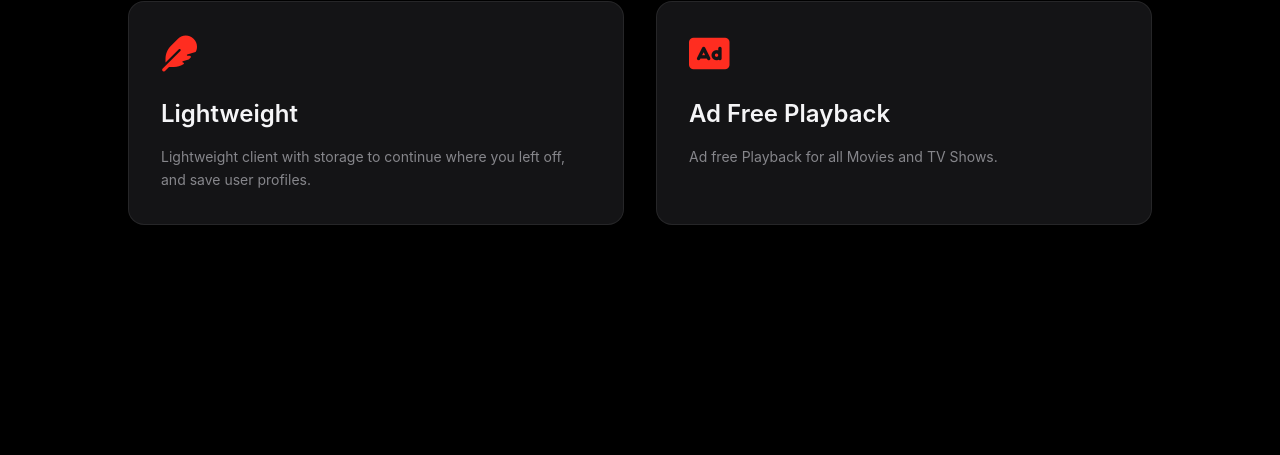
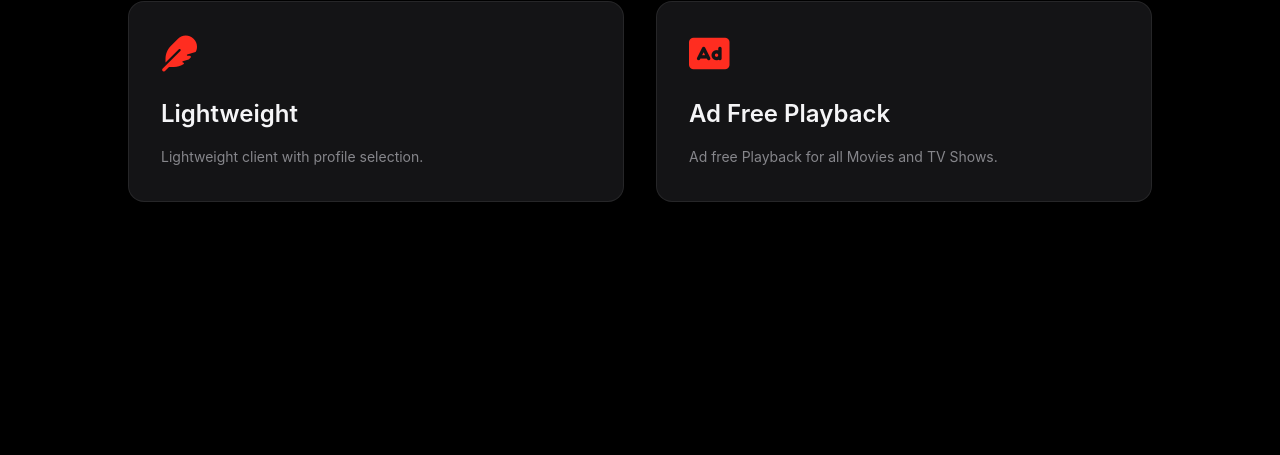
Before and after one commit to YASSINE-AA/TuniFlix, a plain HTML site: page index.html in a window 1280 px wide. Shown: the part 1067-1522 px from the top of the page. Drawn offline with nearby package versions, Linux system fonts and the light colour scheme; a web font is replaced by a local one.

Commit message:
accounts!

```diff
--- a/index.html
+++ b/index.html
@@ -148,7 +148,7 @@
                     </div>
                     <h3 class="text-2xl font-semibold mb-4">Lightweight</h3>
                     <p class="text-gray-medium text-sm leading-relaxed">
-                        Lightweight client with storage to continue where you left off, and save user profiles.
+                        Lightweight client with profile selection.
                     </p>
                 </div>
 
```
Also changed, not shown: app.html (+1 -1 lines).
